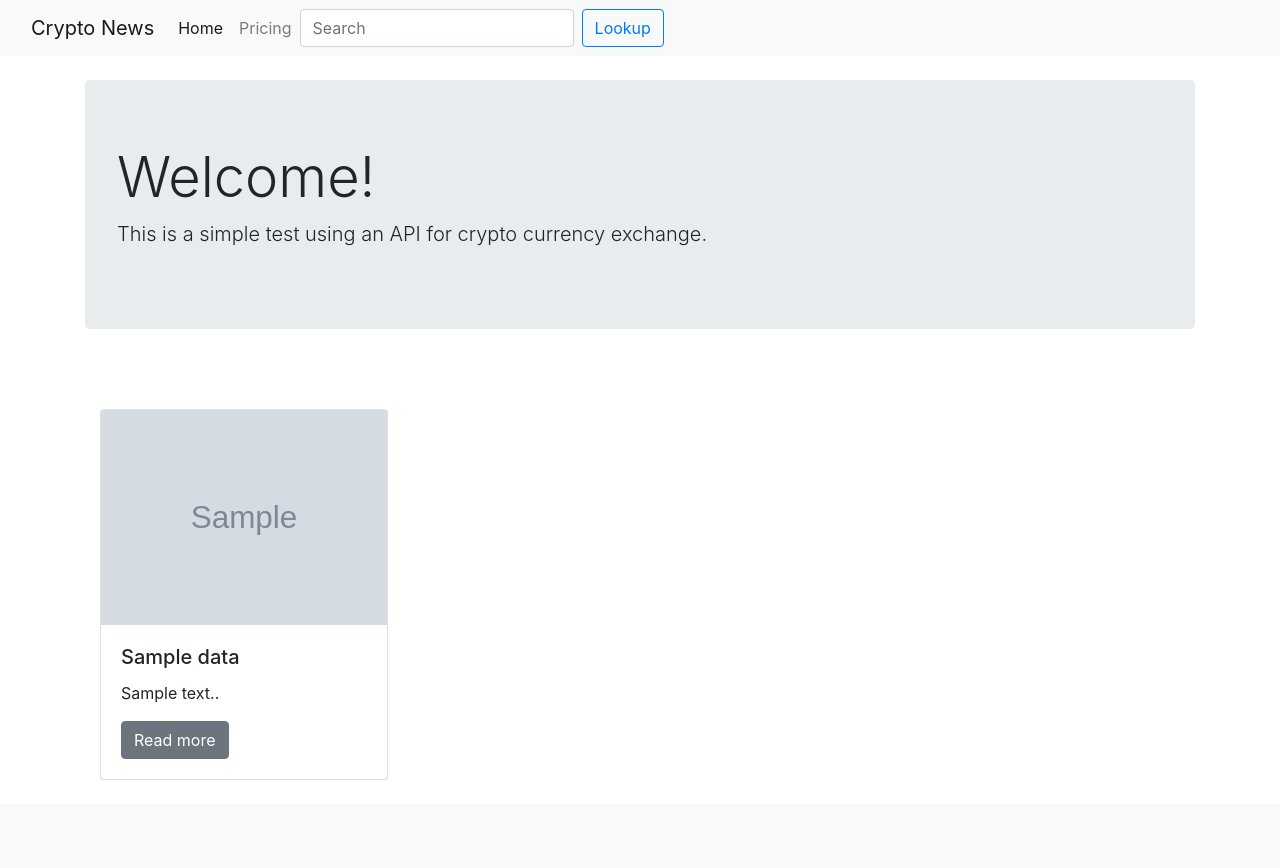
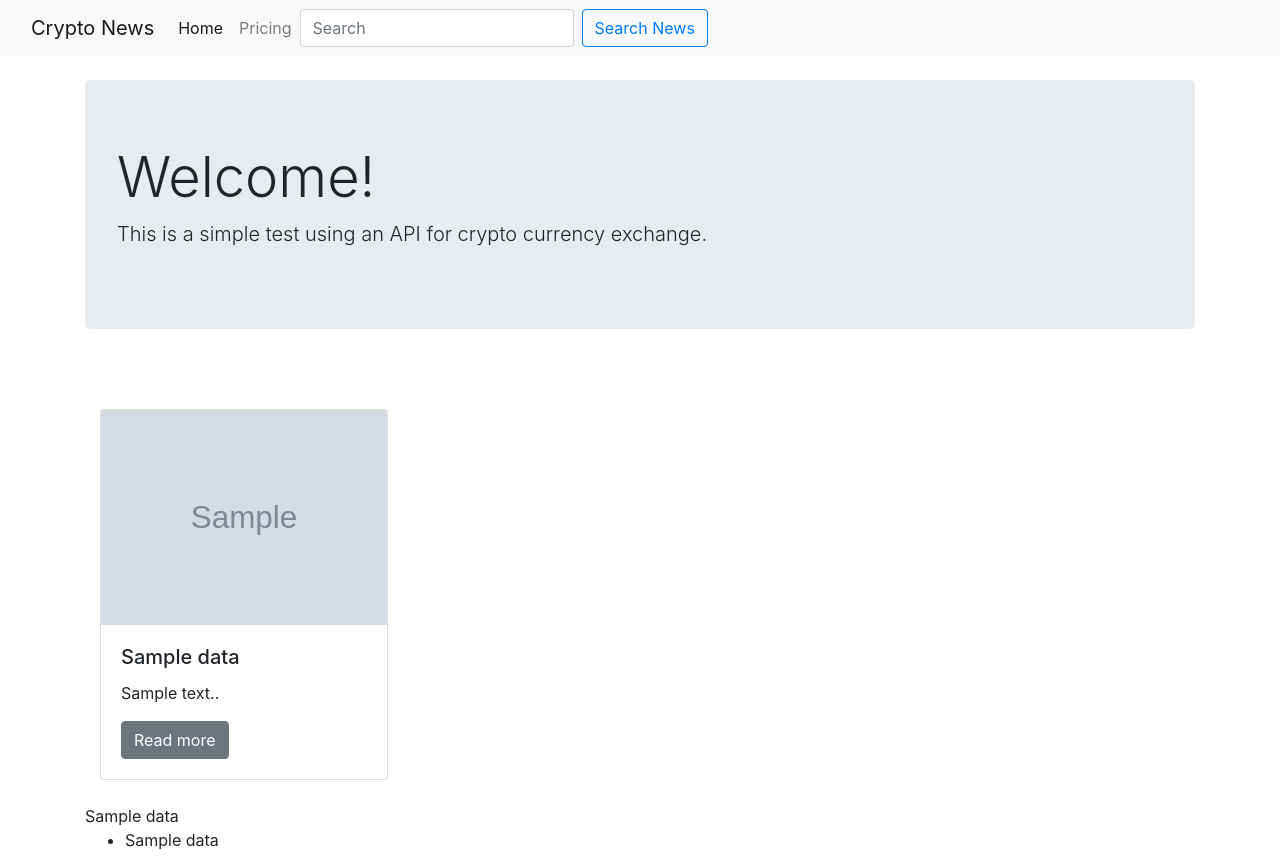
Before and after one commit to bw0123/cryptoNews, a Django app: template cryptoSite/templates/home.html in a window 1280 px wide. Before the commit the page ends 780 px from the top, so only its background shows below. Run offline with Django 5.2, Linux system fonts and the light colour scheme; the template is opened without the code that fills it: most values are stand-ins (such as "Sample title", 1, 10 or a date in 2020); grey boxes marked "Sample" are stand-in pictures.

Commit message:
created form tag handling

```diff
--- a/cryptoSite/templates/base.html
+++ b/cryptoSite/templates/base.html
@@ -23,11 +23,12 @@
                     <a class="nav-link" href="{% url 'pricing' %}">Pricing</a>
                   </li>
                 </ul>
-                <form class="form-inline my-2 my-lg-0">
-                    <input class="form-control mr-sm-2" type="search" placeholder="Search" aria-label="Lookup" name="quote">
-                    <button class="btn btn-outline-primary my-2 my-sm-0" type="submit">
-                        Lookup
-                    </button>
+                <form class="form-inline my-2 my-lg-0" method="POST" action="{% url 'prices' %}">
+                  {% csrf_token %}
+                  <input class="form-control mr-sm-2" type="search" placeholder="Search" aria-label="Search" name="search_query">
+                  <button class="btn btn-outline-primary my-2 my-sm-0" type="submit" value="OK">
+                    Search News
+                  </button>
                 </form>
               </div>
             </div>
--- a/cryptoSite/templates/home.html
+++ b/cryptoSite/templates/home.html
@@ -22,4 +22,11 @@
        {%endfor%}
     </div>
 </div>
+{{api.Data}}
+<ul>
+    {%for x in api.Data%}
+    <li>{{ x.title }}</li>
+    {%endfor%}
+</ul>
+
 {%endblock%}
```
Also changed, not shown: cryptoSite/views.py (line endings or trailing spaces).
